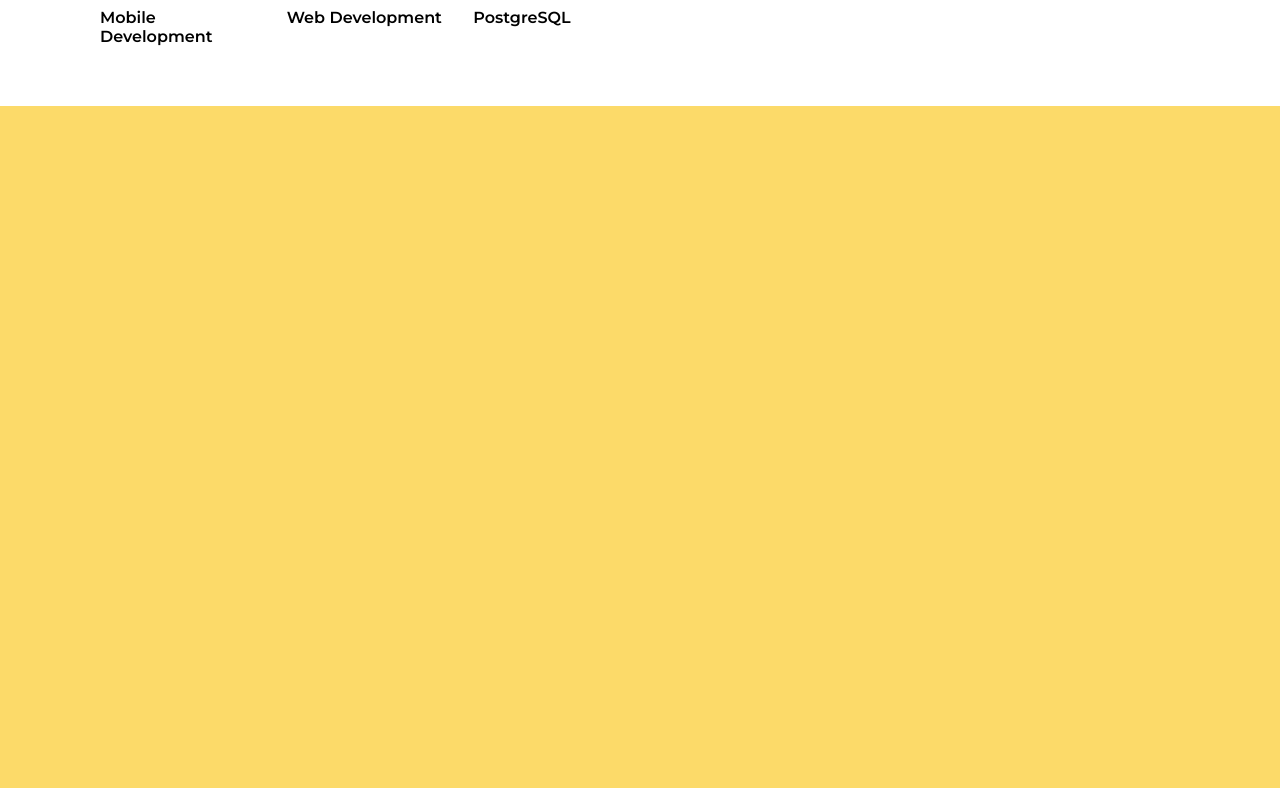
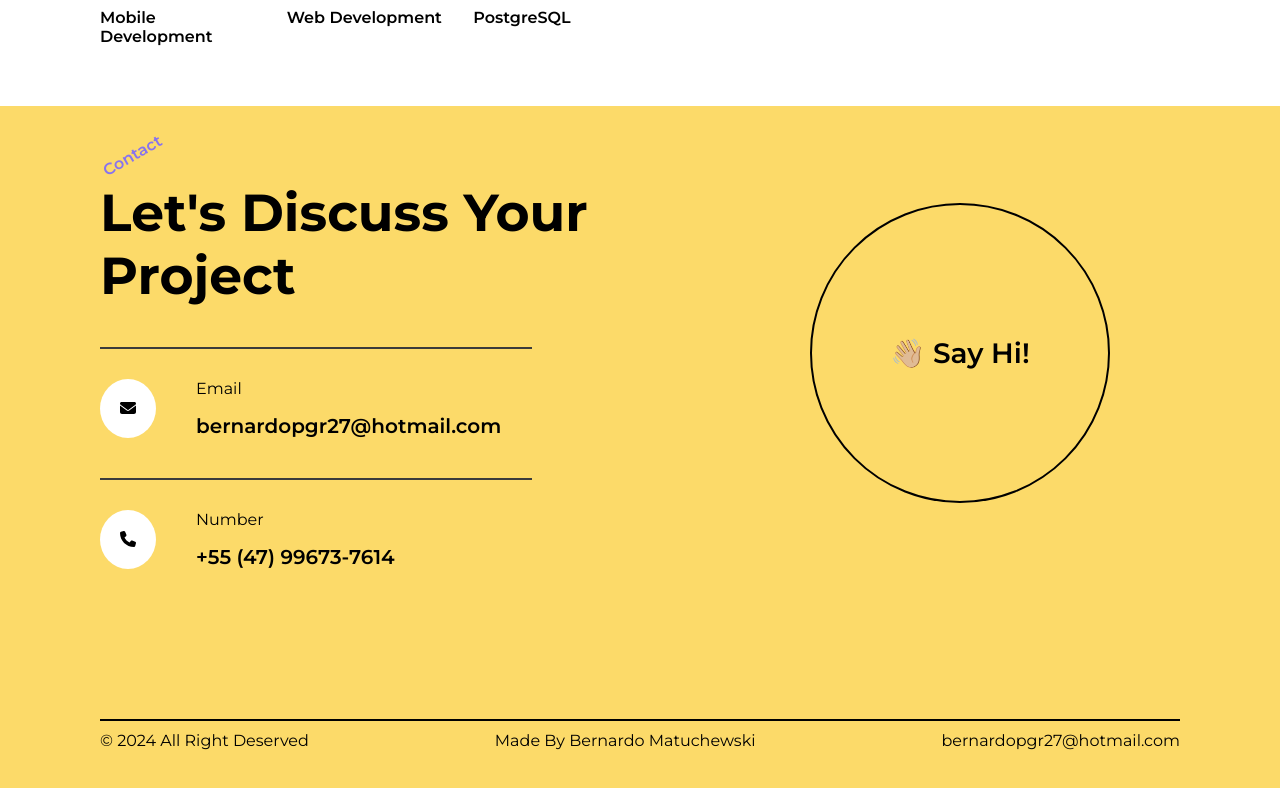
Before and after one commit to BerPGR/web-portfolio, a Vue app: page / in a window 1280 px wide. Shown: the part 2294-3082 px from the top of the page. Built offline with nearby package versions, Linux system fonts and the light colour scheme.

Commit message:
Finished first design for contact page

```diff
--- a/src/components/ContactView.vue
+++ b/src/components/ContactView.vue
@@ -1,14 +1,165 @@
 <template>
-  <div class="contact-container" :style="{backgroundColor: colors.amarelo}"></div>
+  <div class="contact-section" :style="{backgroundColor: colors.amarelo}">
+    <div class="container">
+      <div class="contact-left-section">
+        <div class="title">
+          <p :style="{ color: colors.roxo }">Contact</p>
+          <h1>Let's Discuss Your Project</h1>
+        </div>
+
+        <div class="contact-container" v-for="(contact, i) in contacts" :key="i">
+          <div class="divider" :style="{ backgroundColor: colors.preto }"></div>
+          <div class="contact-info">
+            <div class="icon">
+              <i :class="contact.icon" />
+            </div>
+            <div class="info-text">
+              <p class="type">{{ contact.type }}</p>
+              <p class="text">{{ contact.text }}</p>
+            </div>
+          </div>
+        </div>
+      </div>
+      <div class="contact-right-section">
+        <div class="say-hi">
+          <p>👋🏼 Say Hi!</p>
+        </div>
+      </div>
+    </div>
+
+    <div class="footer">
+      <div class="divider"></div>
+      <div class="footer-info">
+        <p>&copy; 2024 All Right Deserved</p>
+        <p>Made By Bernardo Matuchewski</p>
+        <p>bernardopgr27@hotmail.com</p>
+      </div>
+    </div>
+  </div>
 </template>
 
-<script setup>
+<script setup lang="ts">
 import colors from "../assets/colors/colors";
+
+const contacts = [
+  {type: 'Email', text: 'bernardopgr27@hotmail.com', icon: 'fa-solid fa-envelope'},
+  {type: 'Number', text: '+55 (47) 99673-7614', icon: 'fa-solid fa-phone'}
+]
 
 </script>
 
-<style>
-.contact-container {
+<style scoped lang="scss">
+.contact-section {
     min-height: 100vh;
+    display: flex;
+    flex-direction: column;
+
+    .container {
+      display: flex;
+
+      .contact-left-section {
+        width: 50%;
+        padding: 40px 0 30px 100px;
+        display: flex;
+        flex-direction: column;
+
+        .title {
+          p {
+            font-size: 16px;
+            transform: rotate(330deg);
+            display: inline-block;
+            font-weight: 600;
+          }
+
+          h1 {
+            font-size: 52px;
+            font-weight: 700;
+            margin-top: 16px
+          }
+        }
+
+        .contact-container {
+          display: flex;
+          flex-direction: column;
+          width: 80%;
+          margin-top: 40px;
+
+          .divider {
+            width: 100%;
+            height: 2px;
+          }
+
+          .contact-info {
+            display: flex;
+            margin-top: 30px;
+
+            .icon {
+                padding: 20px;
+                background-color: white;
+                border-radius: 100%
+            }
+
+            .info-text {
+              margin-left: 40px;
+              display: flex;
+              flex-direction: column;
+              justify-content: space-between;
+
+              .type {
+                font-weight: 400;
+              }
+
+              .text {
+                font-size: 20px;
+                font-weight: 600;
+              }
+            }
+        }
+      }
+      }
+
+      .contact-right-section {
+        display: flex;
+        width: 50%;
+        justify-content: center;
+        align-items: center;
+
+        .say-hi {
+          display: flex;
+          border-radius: 100%;
+          width: 300px;
+          border: 2px solid black;
+          height: 300px;
+          background-color: transparent;
+          align-items: center;
+          justify-content: center;
+
+          p {
+            font-size: 28px;
+            font-weight: 600;
+          }
+        }
+      }
+    }
+
+    .footer {
+      margin-top: 120px;
+      width: 100%;
+      padding: 0 100px;
+
+      .divider {
+        width: 100%;
+        height: 2px;
+        background-color: black;
+      }
+
+      .footer-info {
+        margin-top: 10px;
+        display: flex;
+        align-items: center;
+        justify-content: space-between;
+      }
+    }
+
 }
 </style>
--- a/src/components/ServicesView.vue
+++ b/src/components/ServicesView.vue
@@ -33,8 +33,6 @@
 
 <script setup lang="ts">
 import colors from "../assets/colors/colors";
-
-const viewAll = "View all services I offer * View all services I offer"
 
 const services = [
   {title: 'Mobile App Development'},
```
Also changed, not shown: 1 other file (tests, documents, lock files or other folders).
